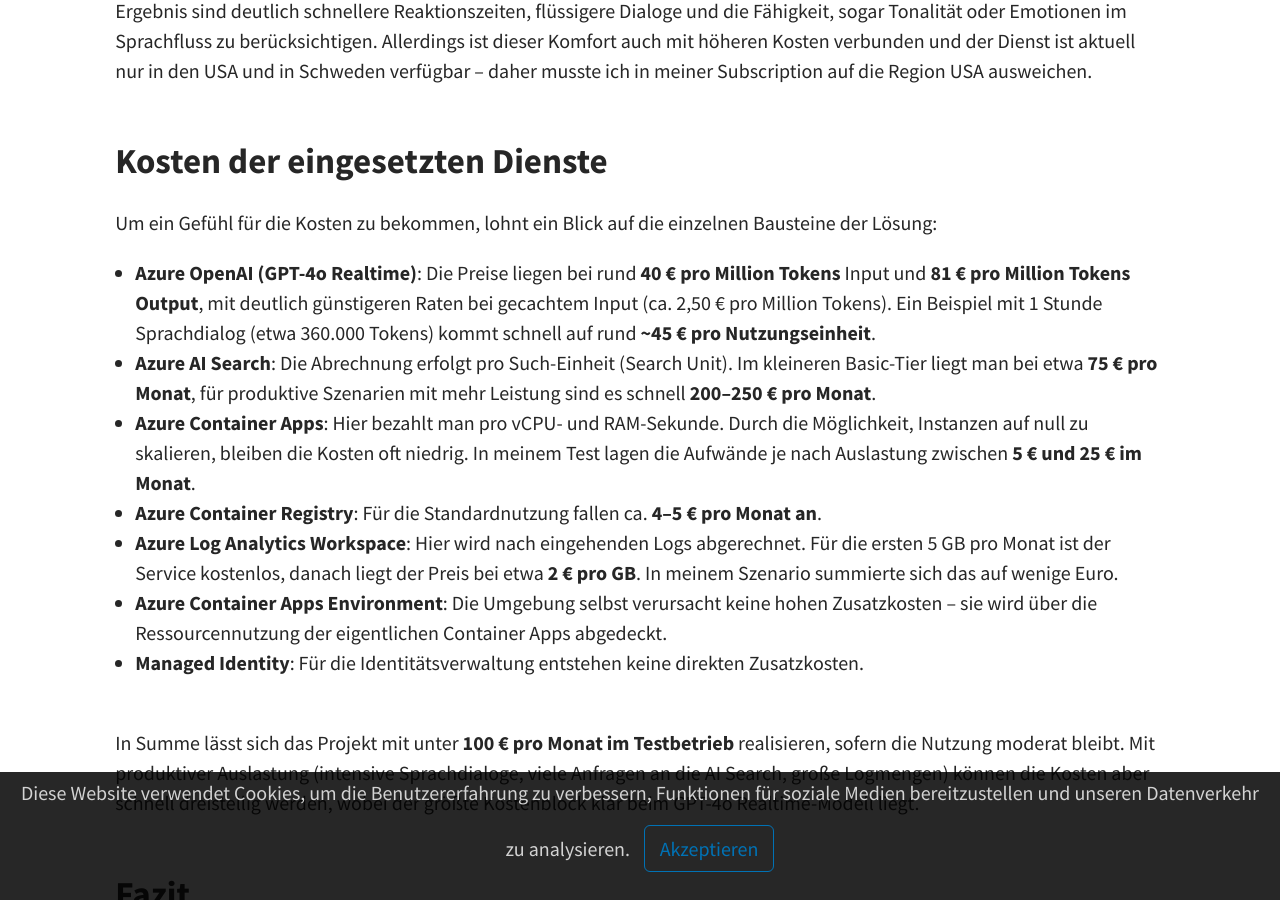
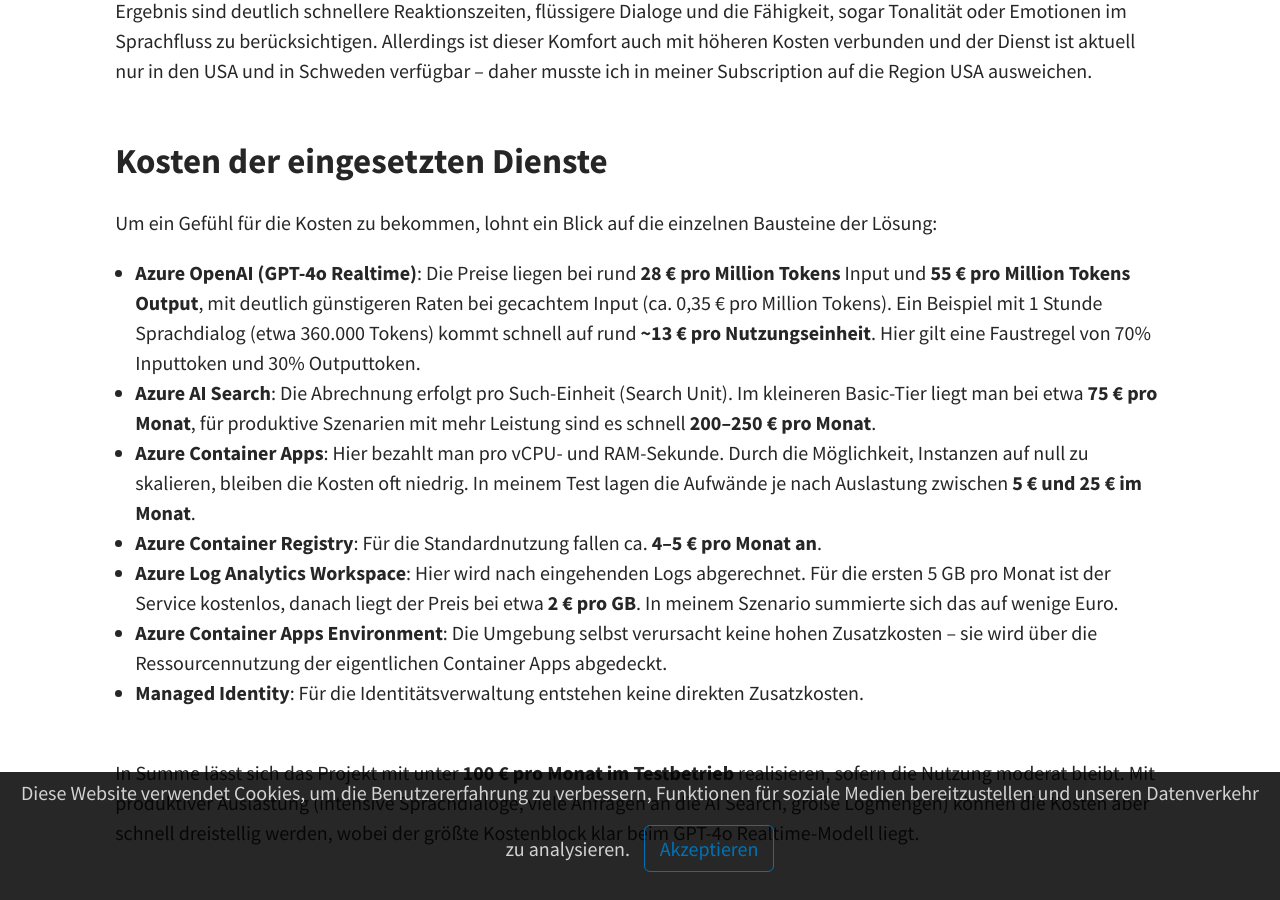
Before and after one commit to joriskahle007/joriskahle007.github.io, a Jekyll site: the page built from _portfolio/chat.md, in a window 1280 px wide and 900 px high, scrolled down 6110 px. Built offline with Jekyll 4.4.1, drawn with Linux system fonts in a browser that asks for light colours; a script that is not in the unit is left out.

Commit message:
Update chat.md

```diff
--- a/_portfolio/chat.md
+++ b/_portfolio/chat.md
@@ -69,7 +69,7 @@
 
 Um ein Gefühl für die Kosten zu bekommen, lohnt ein Blick auf die einzelnen Bausteine der Lösung:
 
-- **Azure OpenAI (GPT-4o Realtime)**: Die Preise liegen bei rund **40 € pro Million Tokens** Input und **81 € pro Million Tokens Output**, mit deutlich günstigeren Raten bei gecachtem Input (ca. 2,50 € pro Million Tokens). Ein Beispiel mit 1 Stunde Sprachdialog (etwa 360.000 Tokens) kommt schnell auf rund **~45 € pro Nutzungseinheit**.
+- **Azure OpenAI (GPT-4o Realtime)**: Die Preise liegen bei rund **28 € pro Million Tokens** Input und **55 € pro Million Tokens Output**, mit deutlich günstigeren Raten bei gecachtem Input (ca. 0,35 € pro Million Tokens). Ein Beispiel mit 1 Stunde Sprachdialog (etwa 360.000 Tokens) kommt schnell auf rund **~13 € pro Nutzungseinheit**. Hier gilt eine Faustregel von 70% Inputtoken und 30% Outputtoken.
 
 - **Azure AI Search**: Die Abrechnung erfolgt pro Such-Einheit (Search Unit). Im kleineren Basic-Tier liegt man bei etwa **75 € pro Monat**, für produktive Szenarien mit mehr Leistung sind es schnell **200–250 € pro Monat**.
 
```
